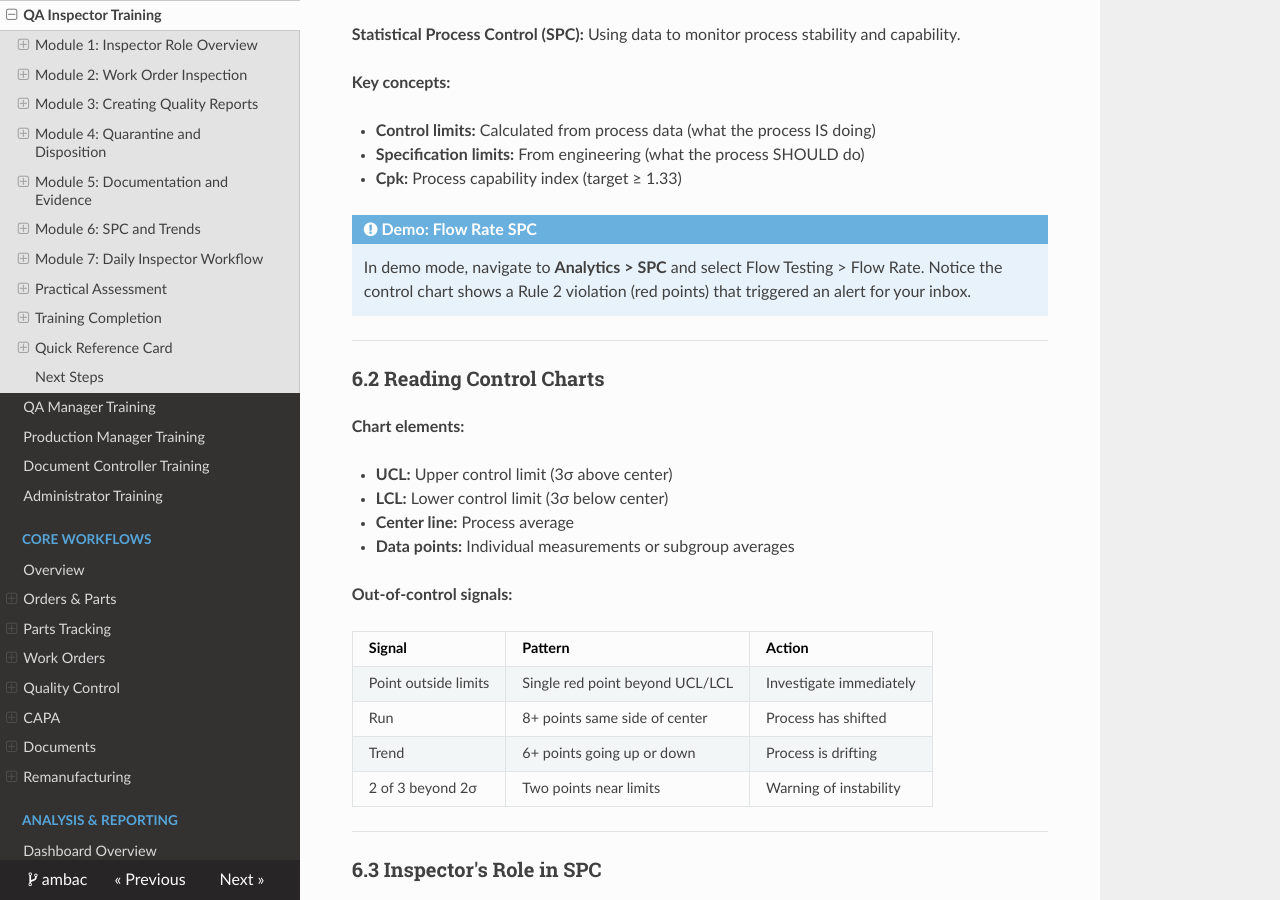
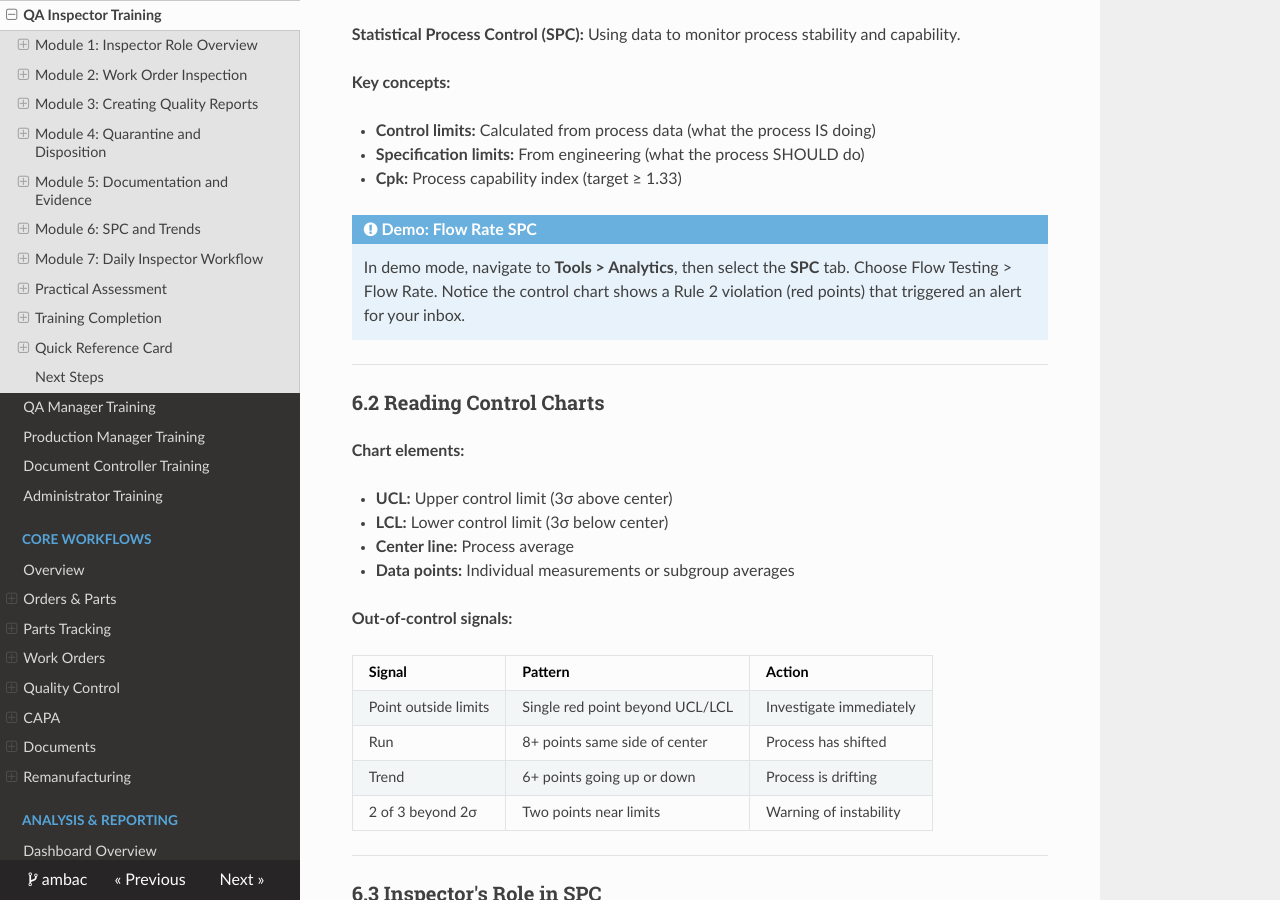
Before and after one commit to TiredEspressoBean/AmbacQualityManagementService, an MkDocs documentation site: the page built from docs/training/qa-inspector.md, in a window 1280 px wide and 900 px high, scrolled down 11619 px. Built offline with MkDocs 1.6.1, drawn with Linux system fonts in a browser that asks for light colours; nearby versions of some CDN libraries.

Commit message:
Fix SPC navigation paths in training documentation
Updated all training docs to use correct navigation: "Tools > Analytics,
then select the SPC tab" instead of "Analytics > SPC".

Co-Authored-By: Claude Opus 4.5 <noreply@anthropic.com>

```diff
--- a/docs/training/qa-inspector.md
+++ b/docs/training/qa-inspector.md
@@ -460,7 +460,7 @@ By the end of this module, you will:
 - **Cpk:** Process capability index (target ≥ 1.33)
 
 !!! example "Demo: Flow Rate SPC"
-    In demo mode, navigate to **Analytics > SPC** and select Flow Testing > Flow Rate. Notice the control chart shows a Rule 2 violation (red points) that triggered an alert for your inbox.
+    In demo mode, navigate to **Tools > Analytics**, then select the **SPC** tab. Choose Flow Testing > Flow Rate. Notice the control chart shows a Rule 2 violation (red points) that triggered an alert for your inbox.
 
 ---
 
```
Also changed, not shown: docs/training/production-manager.md (+1 -1 lines), docs/training/qa-manager.md (+1 -1 lines), docs/training/spc-fundamentals.md (+2 -2 lines), docs/training/training-data-setup.md (+1 -1 lines).
